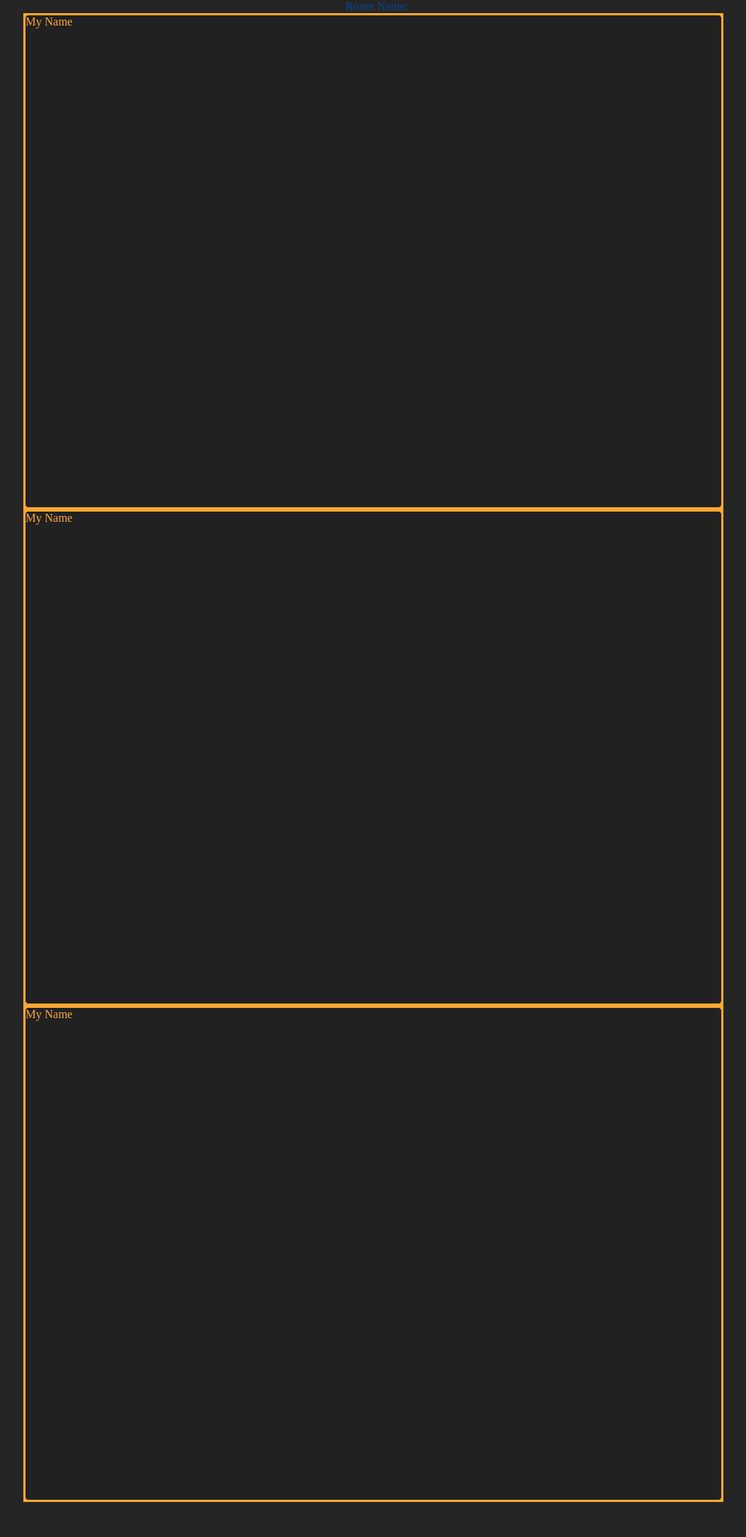
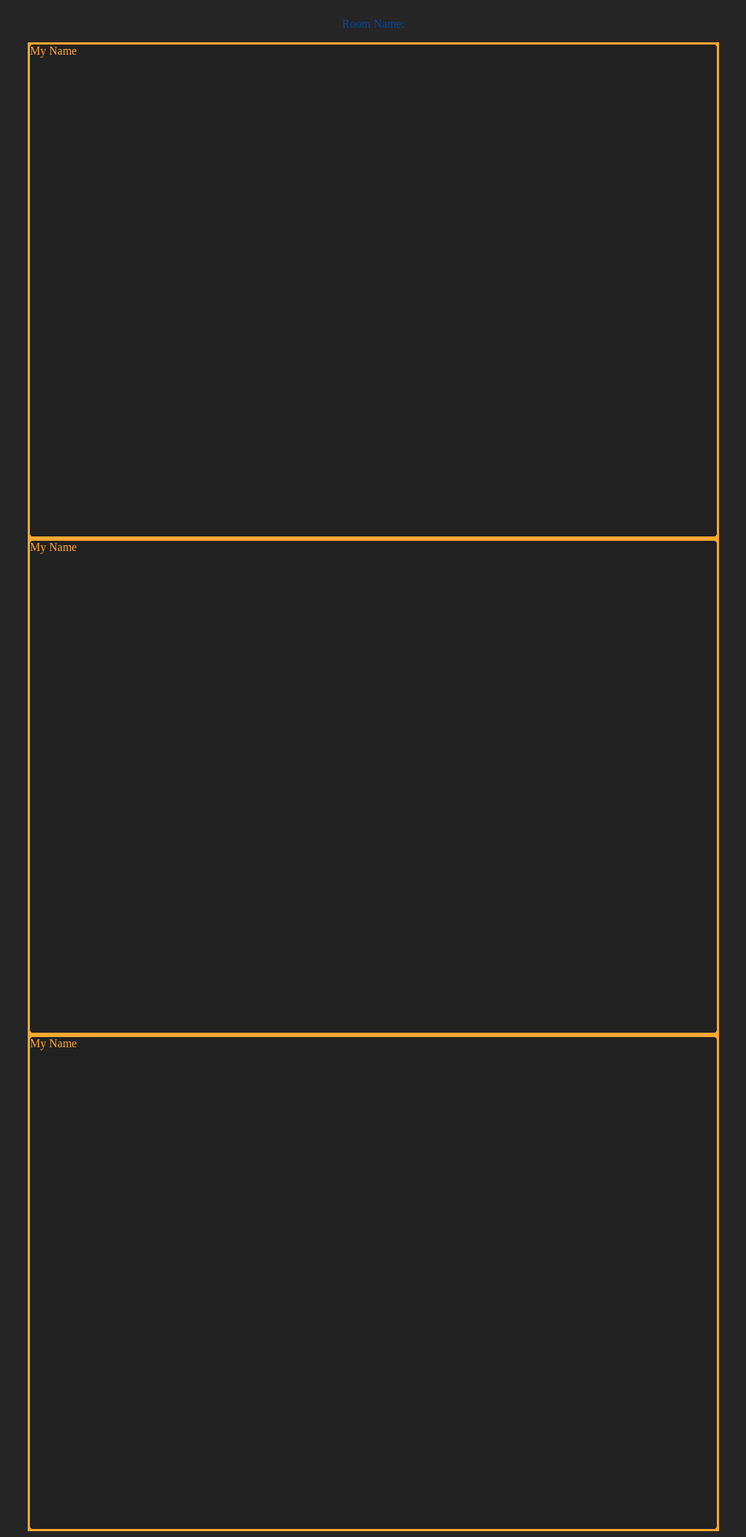
Before and after one commit to Areekadan/videoChatApp, a Django app: page /room/ in a window 1280 px wide. Shown: the whole page at 73% size, without its empty margins (128-1151 px from the left). Before the commit the page ends 2058 px from the top, so only its background shows below. Run offline with Django 4.2, Linux system fonts and the light colour scheme.

Commit message:
Trying to fix divs not stacking
sections are not aligning on viewer in grid.

```diff
--- a/base/templates/base/room.html
+++ b/base/templates/base/room.html
@@ -2,7 +2,7 @@
 
 {%block content %}
 <main class="room-main">
-    <section id="room-name">
+    <section id="room-name-wrapper">
         <p>Room Name: <span id="room-name"></span></p>
     </section>
 
--- a/static/styles/main.css
+++ b/static/styles/main.css
@@ -1,7 +1,7 @@
 *{
-    margin: 0;
-    padding: 0;
-    box-sizing: border-box;
+    /* margin: 0;
+    padding: 0; */
+    /* box-sizing: border-box; */
 }
 body{
     background-color: #252525;
@@ -11,7 +11,6 @@ body{
     top: 40%;
     width: 100%;
     background-color: #212121;
-    /* background-color: #EEEEEE; */
 }
 #form-container{
     display: flex;
@@ -38,14 +37,13 @@ body{
 }
 
 /* ---------------- Room Styling ------------------- */
-#room-name{
+#room-name-wrapper{
+    color: #08469C;
     display: flex;
     justify-content: center;
     align-items: center;
     width: 100%;
-    color: #08469C;
-    margin-left: 5px;
-}
+ }
 #video-streams{
     color: #FEA832;
     background-color: #FEA832;
```
